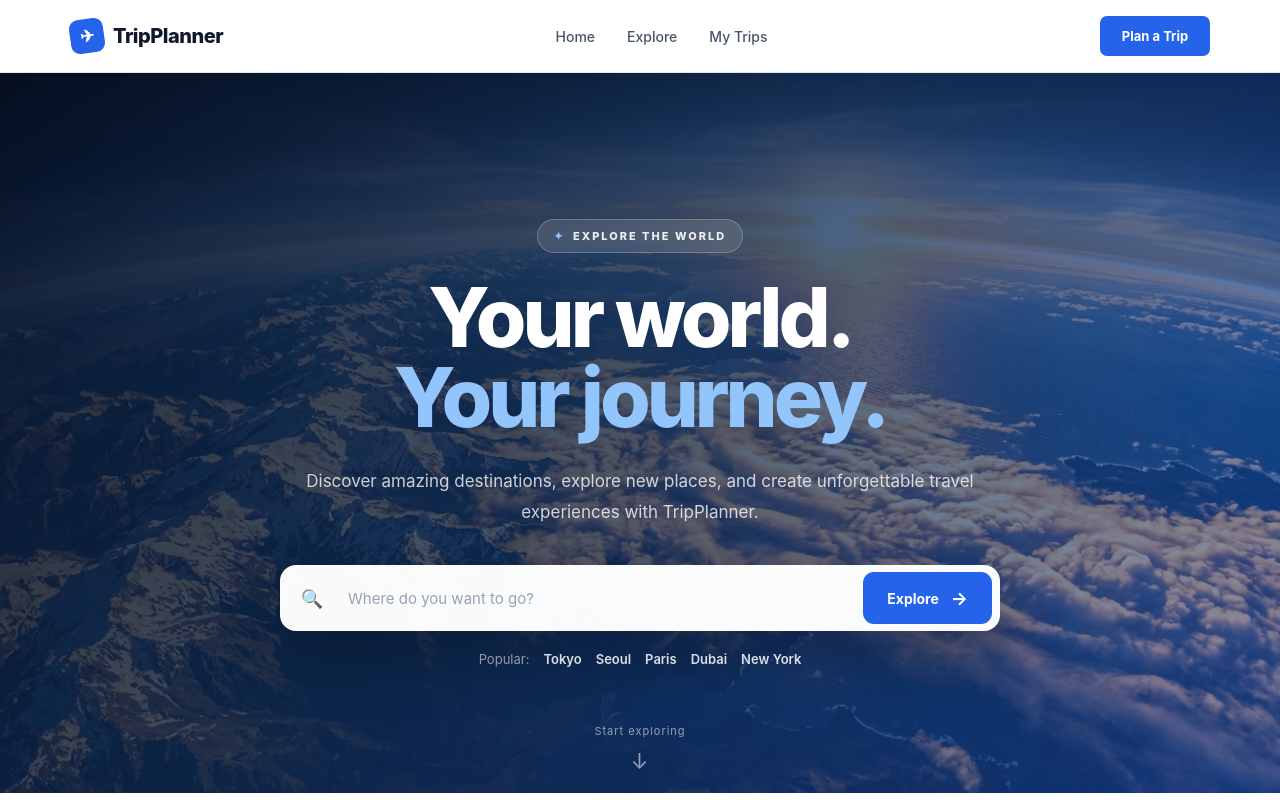
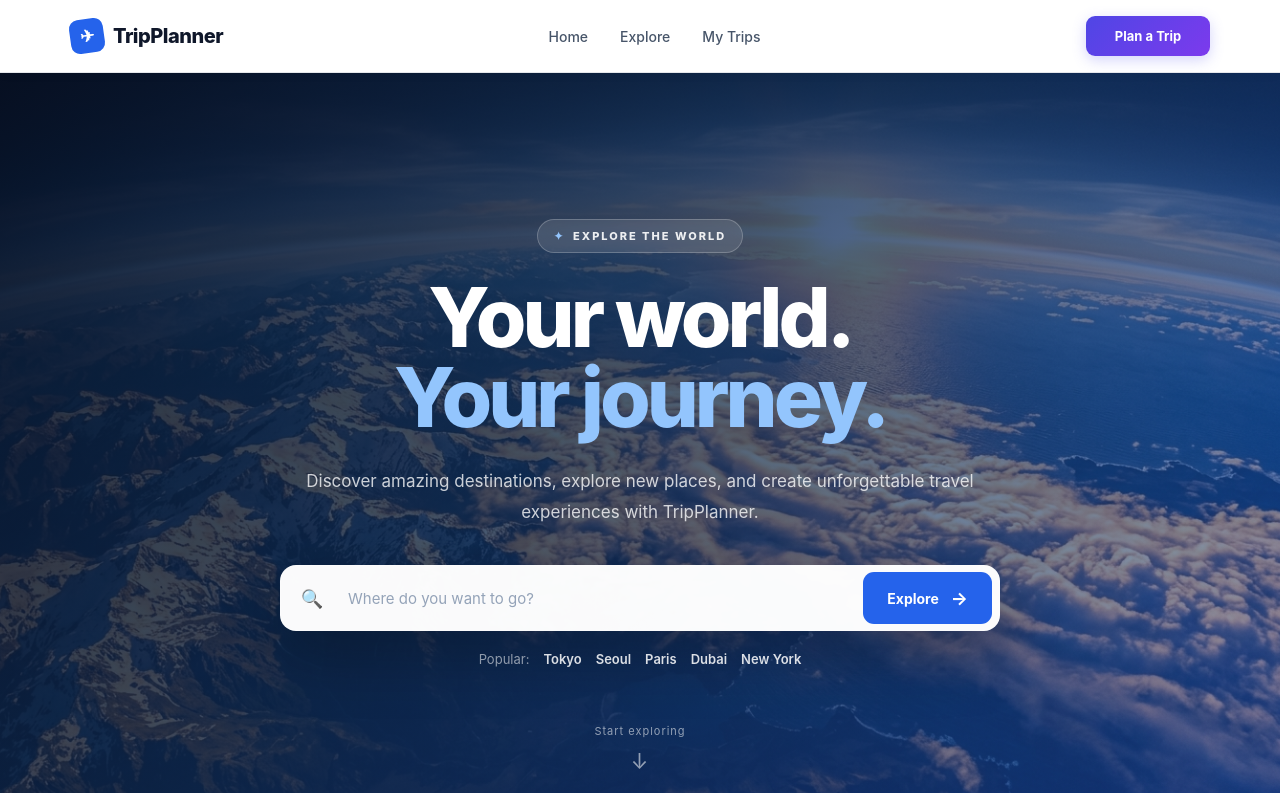
Before and after one commit to ke961/Trip-Planner-System, a React app in the folder Frontend/: page / in a window 1280 px wide. Shown: the top 800 px of the page. Built offline with nearby package versions, Linux system fonts and the light colour scheme; the HTML template or start-up script is replaced by a standard one.

Commit message:
Update Navbar.css
feat: initialize frontend application with core routing, navbar, and initial page components

```diff
--- a/Frontend/src/components/Navbar.css
+++ b/Frontend/src/components/Navbar.css
@@ -150,45 +150,65 @@
 
 
 /* =========================================
-   PLAN A TRIP BUTTON
+   PLAN A TRIP BUTTON (WITH AI RECOMMENDATION)
 ========================================= */
 
 .plan-trip-button {
   display: inline-flex;
-
   align-items: center;
   justify-content: center;
-
-  min-width: 110px;
-
+  gap: 7px;
+  min-width: 124px;
   height: 40px;
-
-  padding: 0 18px;
-
-  border-radius: 7px;
-
-  background: #2563eb;
-
+  padding: 0 16px;
+  border-radius: 9px;
+  background: linear-gradient(135deg, #4f46e5, #7c3aed);
   color: #ffffff;
-
   text-decoration: none;
-
   font-size: 13px;
-
   font-weight: 700;
-
-  transition: all 0.2s ease;
+  transition: all 0.25s ease;
+  box-shadow: 0 4px 14px rgba(99, 102, 241, 0.28);
 }
 
 .plan-trip-button:hover {
-  background: #1d4ed8;
+  background: linear-gradient(135deg, #4338ca, #6d28d9);
+  color: #ffffff;
+  transform: translateY(-1px);
+  box-shadow: 0 6px 18px rgba(99, 102, 241, 0.42);
+}
 
+.plan-trip-sparkle {
+  font-size: 13px;
+  display: inline-block;
+  animation: sparkleTwinkle 2.5s ease-in-out infinite;
+}
+
+@keyframes sparkleTwinkle {
+  0%, 100% {
+    transform: scale(1) rotate(0deg);
+    opacity: 0.9;
+  }
+  50% {
+    transform: scale(1.2) rotate(15deg);
+    opacity: 1;
+  }
+}
+
+.plan-trip-ai-tag {
+  display: inline-flex;
+  align-items: center;
+  justify-content: center;
+  font-size: 10px;
+  font-weight: 800;
+  letter-spacing: 0.5px;
+  padding: 2px 5px;
+  border-radius: 4px;
+  background: rgba(255, 255, 255, 0.22);
   color: #ffffff;
-
-  transform: translateY(-1px);
-
-  box-shadow:
-    0 5px 12px rgba(37, 99, 235, 0.2);
+  border: 1px solid rgba(255, 255, 255, 0.4);
+  line-height: 1;
+  text-transform: uppercase;
 }
 
 
@@ -251,7 +271,15 @@
   }
 
   .plan-trip-button {
-    display: none;
+    padding: 0 9px;
+    height: 34px;
+    font-size: 11px;
+    gap: 4px;
+  }
+
+  .plan-trip-ai-tag {
+    font-size: 9px;
+    padding: 1px 4px;
   }
 
   .navbar-logo {
```
